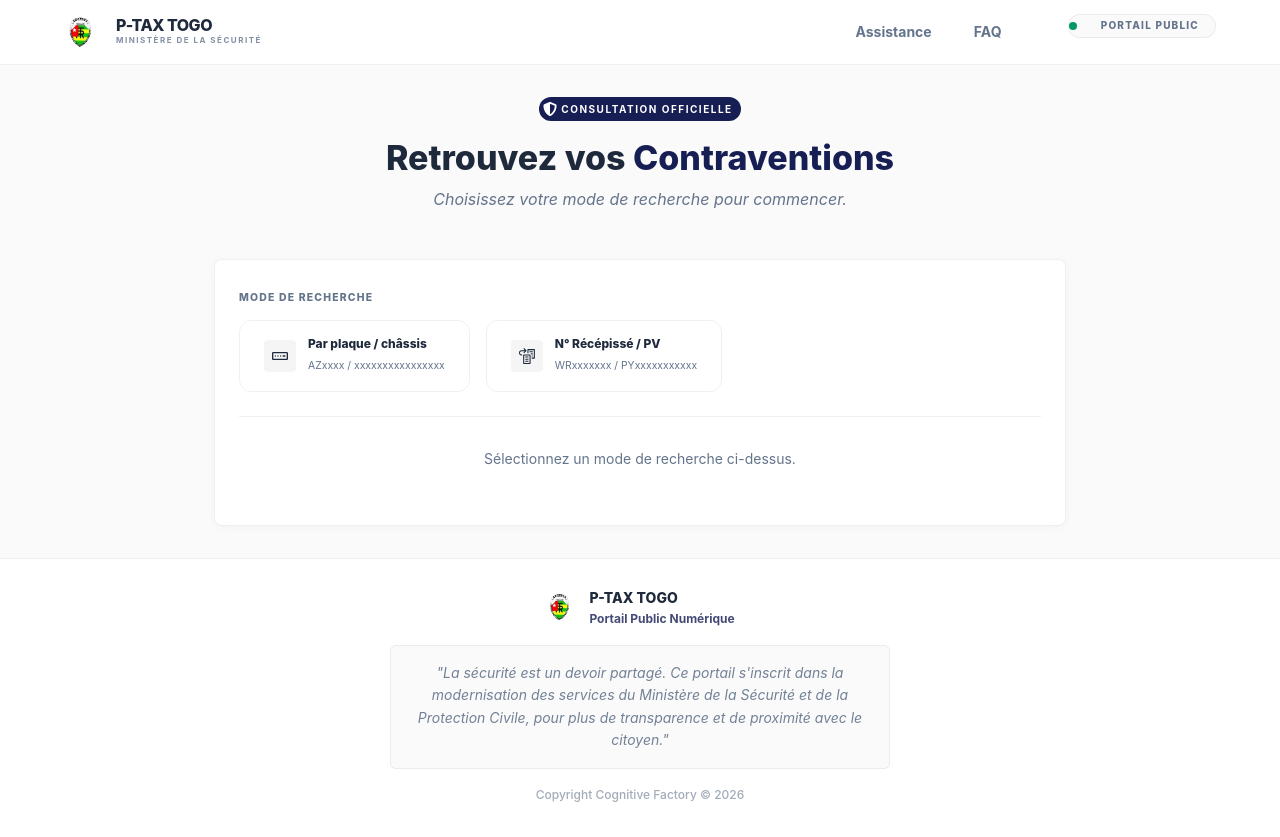
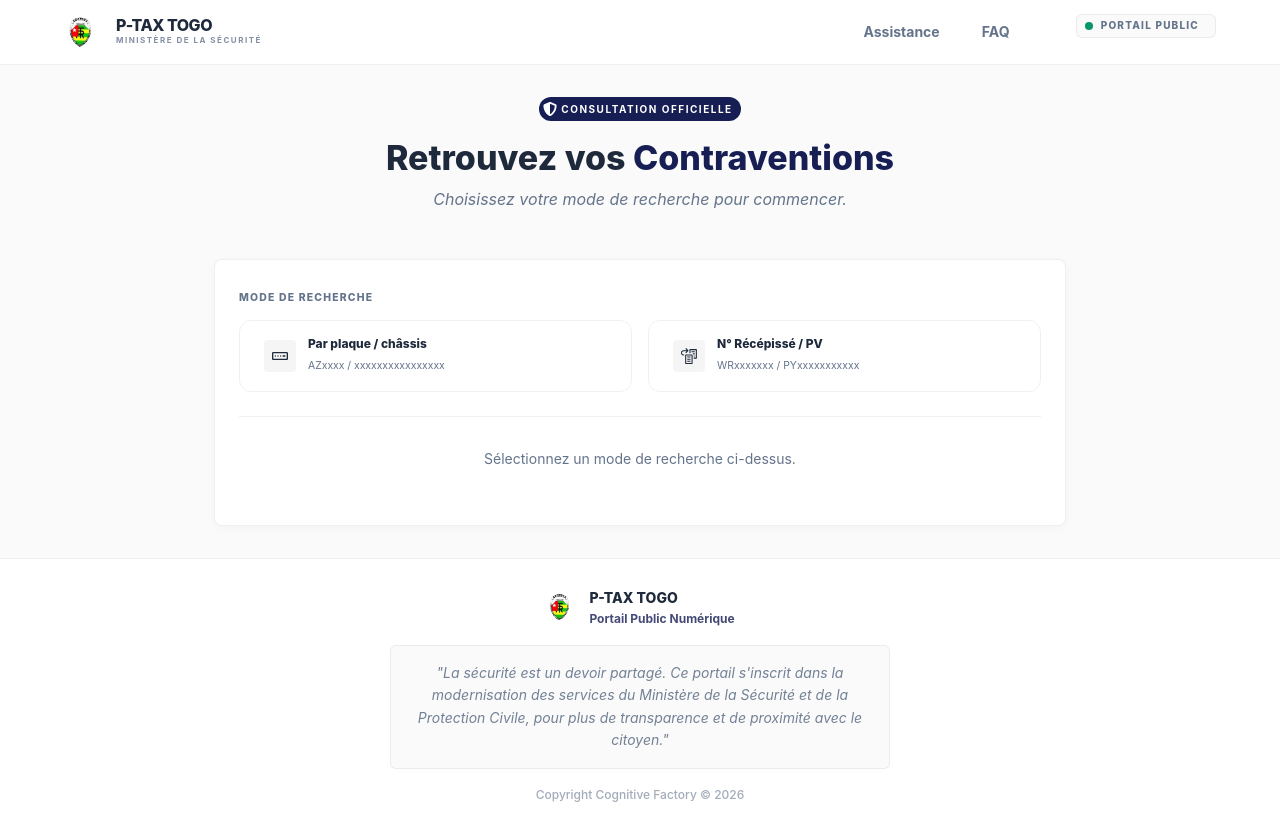
Before and after one commit to loicBato/p_tax_public, a React (Vite) app: page / in a window 1280 px wide. Built offline with nearby package versions, Linux system fonts and the light colour scheme; what to-words would draw is missing.

Commit message:
implement vehicle license plate verification modal and portal layout components

```diff
--- a/src/features/documents/components/HomeView.jsx
+++ b/src/features/documents/components/HomeView.jsx
@@ -177,12 +177,19 @@
                         <Typography variant="overline" sx={{ fontWeight: 800, color: 'text.secondary', display: 'block', mb: 1, letterSpacing: 1.2, fontSize: '0.65rem' }}>
                             Mode de recherche
                         </Typography>
-                        <Grid container spacing={2}>
+                        <Box sx={{ display: 'flex', flexWrap: 'wrap', gap: 2, width: '100%' }}>
                             {MODES.map((m) => (
-                                <Grid item xs={12} sm={m.val === 'scan' ? 12 : 6} key={m.val} sx={{ display: m.classname === 'md:hidden' ? { xs: 'block', md: 'none' } : 'block' }}>
+                                <Box
+                                    key={m.val}
+                                    sx={{
+                                        display: m.classname === 'md:hidden' ? { xs: 'flex', md: 'none' } : 'flex',
+                                        flex: m.val === 'scan' ? '1 1 100%' : { xs: '1 1 100%', sm: '1 1 calc(50% - 8px)' },
+                                    }}
+                                >
                                     <Card
                                         variant="outlined"
                                         sx={{
+                                            width: '100%',
                                             borderRadius: 3,
                                             transition: 'all 0.2s',
                                             borderColor: mode === m.val ? 'primary.main' : 'divider',
@@ -233,9 +240,9 @@
                                             </CardContent>
                                         </CardActionArea>
                                     </Card>
-                                </Grid>
+                                </Box>
                             ))}
-                        </Grid>
+                        </Box>
                     </Box>
 
                     {/* Contenu dynamique */}
@@ -295,8 +302,8 @@
                                 animate={{ opacity: 1, y: 0 }}
                                 exit={{ opacity: 0, y: -10 }}
                             >
-                                <Box sx={{ borderTop: '1px solid', borderColor: 'divider', pt: 4 }}>
-                                    <Stepper activeStep={advStep - 1} alternativeLabel sx={{ mb: 5 }}>
+                                <Box sx={{ borderTop: '1px solid', borderColor: 'divider', pt: 2 }}>
+                                    <Stepper activeStep={advStep - 1} alternativeLabel sx={{ mb: 3 }}>
                                         {['Engin', 'Document', 'Critère'].map((label) => (
                                             <Step key={label}>
                                                 <StepLabel>{label}</StepLabel>
@@ -310,10 +317,15 @@
                                             {advStep === 1 && (
                                                 <motion.div key="a1" initial={{ opacity: 0, x: 20 }} animate={{ opacity: 1, x: 0 }} exit={{ opacity: 0, x: -20 }}>
                                                     <Typography variant="subtitle2" sx={{ mb: 2, fontWeight: 'bold' }}>Quel type d'engin ?</Typography>
-                                                    <Grid container spacing={2}>
+                                                    <Box sx={{
+                                                        display: 'grid',
+                                                        gridTemplateColumns: { xs: 'repeat(2, 1fr)', sm: 'repeat(4, 1fr)' },
+                                                        gap: 2,
+                                                        width: '100%'
+                                                    }}>
                                                         {ENGINS.map((e) => (
-                                                            <Grid item xs={6} sm={3} key={e.val}>
                                                             <Button
+                                                                key={e.val}
                                                                 fullWidth
                                                                 variant="outlined"
                                                                 onClick={() => handleSelectEngin(e.val)}
@@ -325,6 +337,7 @@
                                                                     borderWidth: engin === e.val ? 2 : 1,
                                                                     bgcolor: engin === e.val ? 'primary.main' : 'white',
                                                                     color: engin === e.val ? 'white' : 'text.primary',
+                                                                    height: '100%',
                                                                     '&:hover': {
                                                                         borderColor: 'primary.main',
                                                                         bgcolor: engin === e.val ? 'primary.main' : 'rgba(0,0,0,0.02)'
@@ -336,9 +349,8 @@
                                                                 <Typography variant="caption" sx={{ fontWeight: 'bold' }}>{e.label}</Typography>
                                                                 <Typography variant="caption" sx={{ opacity: 0.7 }}>{e.sub}</Typography>
                                                             </Button>
-                                                            </Grid>
                                                         ))}
-                                                    </Grid>
+                                                    </Box>
                                                 </motion.div>
                                             )}
 
@@ -395,6 +407,7 @@
                                                         <TextField
                                                             fullWidth
                                                             placeholder="Plaque / châssis"
+                                                            size="small"
                                                             value={searchTerm}
                                                             onChange={(e) => setSearchTerm(e.target.value)}
                                                             variant="outlined"
@@ -412,10 +425,10 @@
                                                             variant="contained"
                                                             disabled={isSearching || !searchTerm.trim()}
                                                             sx={{
-                                                                borderRadius: 2.5,
-                                                                px: 4,
-                                                                py: 1.5,
-                                                                fontWeight: 'bold',
+                                                                borderRadius: 1.5,
+                                                                px: 3,
+                                                                py: 1,
+                                                                fontSize: '0.85rem',
                                                                 textTransform: 'none',
                                                                 boxShadow: 0,
                                                                 '&:hover': { boxShadow: 0 }
--- a/src/features/documents/components/ResultsView.jsx
+++ b/src/features/documents/components/ResultsView.jsx
@@ -25,6 +25,7 @@
     Divider,
     Avatar
 } from '@mui/material';
+import { BiCalendar } from 'react-icons/bi';
 
 /**
  * Masque un nom : "LHADJO GTOKOU" → "LH**** GT****"
@@ -187,18 +188,18 @@
                                                         {maskPlate(doc.plateNumber)}
                                                     </Typography>
                                                 </Box>
-                                                <Divider orientation="vertical" flexItem sx={{ display: { xs: 'none', sm: 'block' } }} />
+                                                {/* <Divider orientation="vertical" flexItem sx={{ display: { xs: 'none', sm: 'block' } }} />
                                                 <Box sx={{ display: 'flex', alignItems: 'center', gap: 1 }}>
                                                     <User size={14} color="#8595A6" />
                                                     <Typography variant="caption" sx={{ fontWeight: 600, color: 'text.secondary' }}>
                                                         {maskName(doc.citizenName || doc.ownerName)}
                                                     </Typography>
-                                                </Box>
+                                                </Box> */}
                                                 <Divider orientation="vertical" flexItem sx={{ display: { xs: 'none', sm: 'block' } }} />
                                                 <Box sx={{ display: 'flex', alignItems: 'center', gap: 1 }}>
-                                                    <Clock size={14} color="#8595A6" />
+                                                    <BiCalendar size={14} color="#8595A6" />
                                                     <Typography variant="caption" sx={{ fontWeight: 600, color: 'text.secondary' }}>
-                                                        {moment(doc.date).format('DD/MM/YYYY HH:mm')}
+                                                        {moment(doc.date).format('DD/MM/YYYY')}
                                                     </Typography>
                                                 </Box>
                                             </Stack>
--- a/src/features/documents/dialogs/PlateVerificationModal.jsx
+++ b/src/features/documents/dialogs/PlateVerificationModal.jsx
@@ -74,6 +74,7 @@
                             <TextField
                                 fullWidth
                                 autoFocus
+
                                 placeholder="1234AB"
                                 value={plateInput}
                                 onChange={(e) => setPlateInput(e.target.value)}
--- a/src/features/layout/components/PortalHeader.jsx
+++ b/src/features/layout/components/PortalHeader.jsx
@@ -132,20 +132,22 @@
                                 sx={{
                                     bgcolor: 'grey.50',
                                     border: '1px solid',
+                                    px: 1,
+                                    borderRadius: 1.5,
                                     borderColor: 'divider',
                                     fontWeight: 800,
                                     textTransform: 'uppercase',
                                     letterSpacing: 1.2,
                                     fontSize: '10px',
                                     color: 'text.secondary',
-                                    '& .MuiChip-label': { px: 2 },
+                                    '& .MuiChip-label': { px: 1 },
                                     '&::before': {
                                         content: '""',
                                         width: 8,
                                         height: 8,
                                         bgcolor: 'success.main',
                                         borderRadius: '50%',
-                                        mr: 1,
+                                        mr: 0,
                                         animation: 'pulse 2s infinite'
                                     },
                                     '@keyframes pulse': {
```
Also changed, not shown: src/features/layout/components/SplashScreen.jsx (+11 -7 lines). Lines whose indentation alone changed are shown as unchanged.
